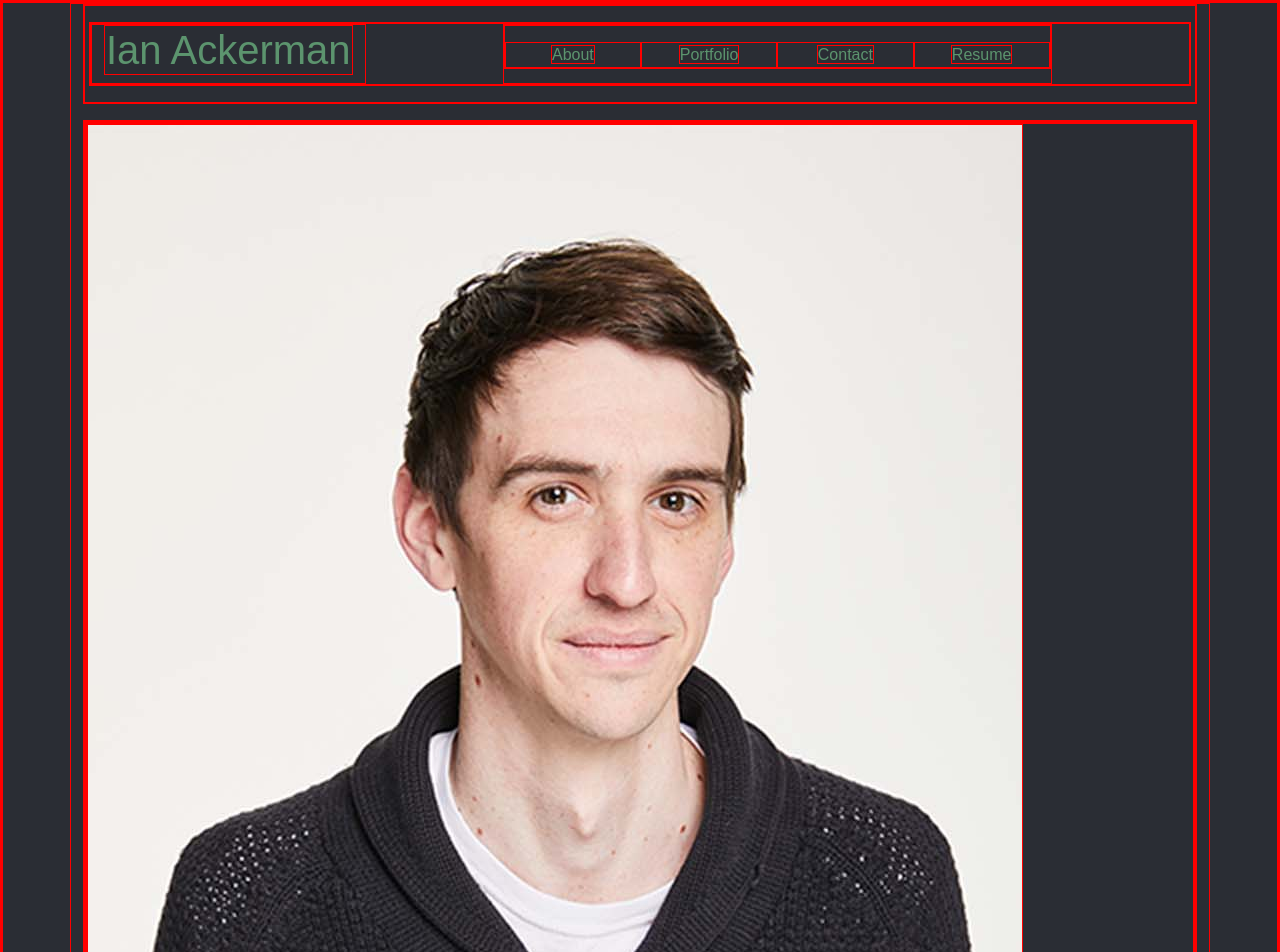
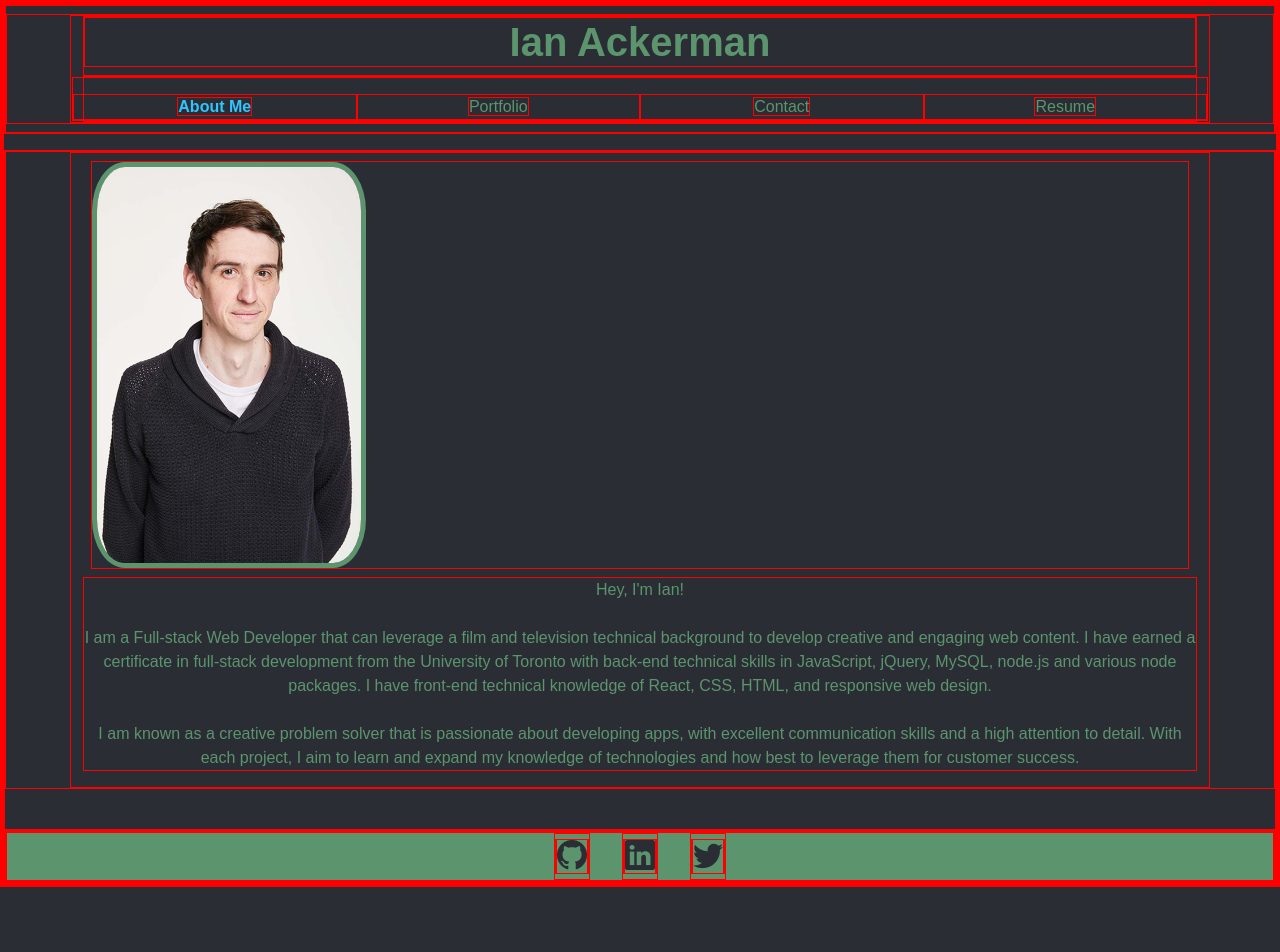
Before and after one commit to ianaack/ianaack-portfolio, a React (Create React App) app: page / in a window 1280 px wide. Shown: the top 952 px of the page. After the commit the page ends 887 px from the top, so only its background shows below. Built offline with nearby package versions, Linux system fonts and the light colour scheme.

Commit message:
Updated Header and Footer Styling

```diff
--- a/src/App.css
+++ b/src/App.css
@@ -1,3 +1,4 @@
+/* GLOBAL STYLING */
 :root {
 	--primary-color: #2a2d34;
 	--secondary-color: #5c946e;
@@ -15,7 +16,7 @@ html {
 	margin: 0;
 	padding: 0;
 	box-sizing: border-box;
-  border: solid 1px red;
+	border: 1px red solid;
 }
 
 ul {
@@ -34,6 +35,24 @@ body {
 	background-color: var(--primary-color);
 }
 
+.navTitle {
+	font-weight: bolder;
+}
+
+/* COMPONENTS STYLING */
+/* APP */
+.contentWrapper {
+	padding-bottom: 2.5rem;
+}
+
+.footerWrapper {
+	position: relative;
+	bottom: 0;
+	width: fit-content;
+	height: 2.5rem;
+}
+
+/* NAVIGATION */
 .navigation {
 	text-decoration: none;
 	color: var(--secondary-color);
@@ -43,23 +62,43 @@ body {
 .navigation:hover {
 	color: var(--tertiary-color);
 	cursor: pointer;
+	transform: translateY(-2px) translateX(2px);
 }
 
-.footer {
+.selectedNav {
+	font-weight: bolder;
+	color: var(--tertiary-color);
+}
+
+/* ABOUT */
+
+.portrait {
+	border: 5px solid var(--secondary-color);
+	border-radius: 12%;
+	width: 25%;
+	height: auto;
+}
+
+/* FOOTER */
+
+.social-media-list {
+	background-color: var(--secondary-color);
 	display: flex;
-	align-items: center;
 	justify-content: center;
 }
 
-.social-media-list {
+.social-media-list li {
+	position: relative;
 	list-style: none;
-	display: flex;
-	max-width: fit-content;
+}
+
+.social-media-list li:hover {
+	transform: translateY(-2px) translateX(2px);
 }
 
 .social-icon {
 	font-size: 30px;
-	color: var(--secondary-color);
+	color: var(--primary-color);
 }
 
 .social-icon:hover {
--- a/src/App.js
+++ b/src/App.js
@@ -12,7 +12,7 @@ import Resume from "./components/Resume";
 function App() {
 	const [sections] = useState([
 		{
-			name: "About",
+			name: "About Me",
 		},
 		{
 			name: "Portfolio",
@@ -28,7 +28,7 @@ function App() {
 	const [currentSection, setCurrentSection] = useState(sections[0].name);
 
 	return (
-		<div className="container">
+		<div className="mainContainer">
 			<Header
 				sections={sections}
 				currentSection={currentSection}
@@ -36,7 +36,7 @@ function App() {
 			></Header>
 			<main className="contentWrapper">
 				{(() => {
-					if (currentSection === "About") {
+					if (currentSection === "About Me") {
 						return (
 							<div>
 								<About></About>
@@ -63,9 +63,9 @@ function App() {
 					}
 				})()}
 			</main>
-			<footer className="footerWrapper">
+			<div>
 				<Footer></Footer>
-			</footer>
+			</div>
 		</div>
 	);
 }
--- a/src/components/About/index.js
+++ b/src/components/About/index.js
@@ -3,32 +3,28 @@ import image from "../../assets/portrait.jpg";
 
 function About() {
 	return (
-		<div className="">
-			<div className="">
-				<img className="" alt="Ian Ackerman" src={image}></img>
+		<div className="container">
+			<div className="m-2">
+				<img className="portrait" alt="Ian Ackerman" src={image}></img>
 			</div>
 
-			<div className="">
-				<div className="">
-					<h1>Ian Ackerman</h1>
-				</div>
-			</div>
-
-			<div className="">
-				<p>
-					Hey, I'm Ian! I am a Full-stack Web Developer that can leverage a film
-					and television technical background to develop creative and engaging
-					web content. I have earned a certificate in full-stack development
-					from the University of Toronto with back-end technical skills in
-					JavaScript, jQuery, MySQL, node.js and various node packages. I have
-					front-end technical knowledge of React, CSS, HTML, and responsive web
-					design. I am known as a creative problem solver that is passionate
-					about developing apps, with excellent communication skills and a high
-					attention to detail. With each project, I aim to learn and expand my
-					knowledge of technologies and how best to leverage them for customer
-					success.
-				</p>
-			</div>
+			<p className="text-center">
+				Hey, I'm Ian!
+				<br />
+				<br />
+				I am a Full-stack Web Developer that can leverage a film and television
+				technical background to develop creative and engaging web content. I
+				have earned a certificate in full-stack development from the University
+				of Toronto with back-end technical skills in JavaScript, jQuery, MySQL,
+				node.js and various node packages. I have front-end technical knowledge
+				of React, CSS, HTML, and responsive web design.
+				<br />
+				<br />I am known as a creative problem solver that is passionate about
+				developing apps, with excellent communication skills and a high
+				attention to detail. With each project, I aim to learn and expand my
+				knowledge of technologies and how best to leverage them for customer
+				success.
+			</p>
 		</div>
 	);
 }
--- a/src/components/Footer/index.js
+++ b/src/components/Footer/index.js
@@ -2,9 +2,8 @@ import React from "react";
 
 function Footer() {
 	return (
-		<div className="footer container">
-			Made with ❤️ by Ian Ackerman
-			<div className="mb-2 social-media-list">
+		<div className="">
+			<div className="social-media-list">
 				<li className="mx-3">
 					<a href="https://github.com/ianaack" className="social-icon">
 						<span className="bi bi-github"></span>
--- a/src/components/Header/index.js
+++ b/src/components/Header/index.js
@@ -6,13 +6,13 @@ function Header(props) {
 
 	return (
 		<div className="mb-3">
-			<header className="px-1 py-3">
-				<div className="container">
-					<div className="row">
-						<div className="col-12 col-md-3 text-center">
-							<h1>Ian Ackerman</h1>
+			<header className="py-2">
+				<div className="">
+					<div className="container">
+						<div className="text-center">
+							<h1 className="navTitle">Ian Ackerman</h1>
 						</div>
-						<nav className="col-12 col-md-6 text-center container">
+						<nav className="text-center">
 							<Navigation
 								sections={sections}
 								currentSection={currentSection}
```
Also changed, not shown: src/assets/Ian Ackerman.png (added).
